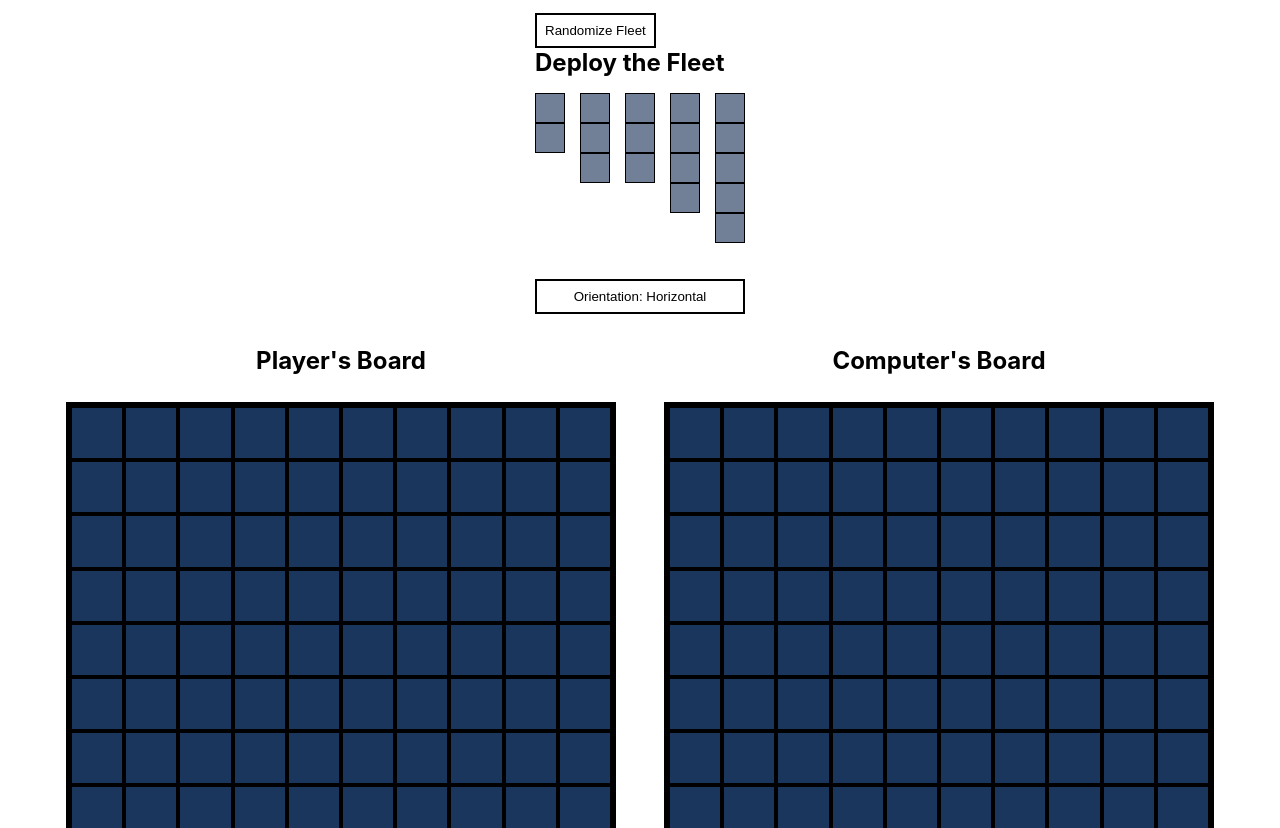
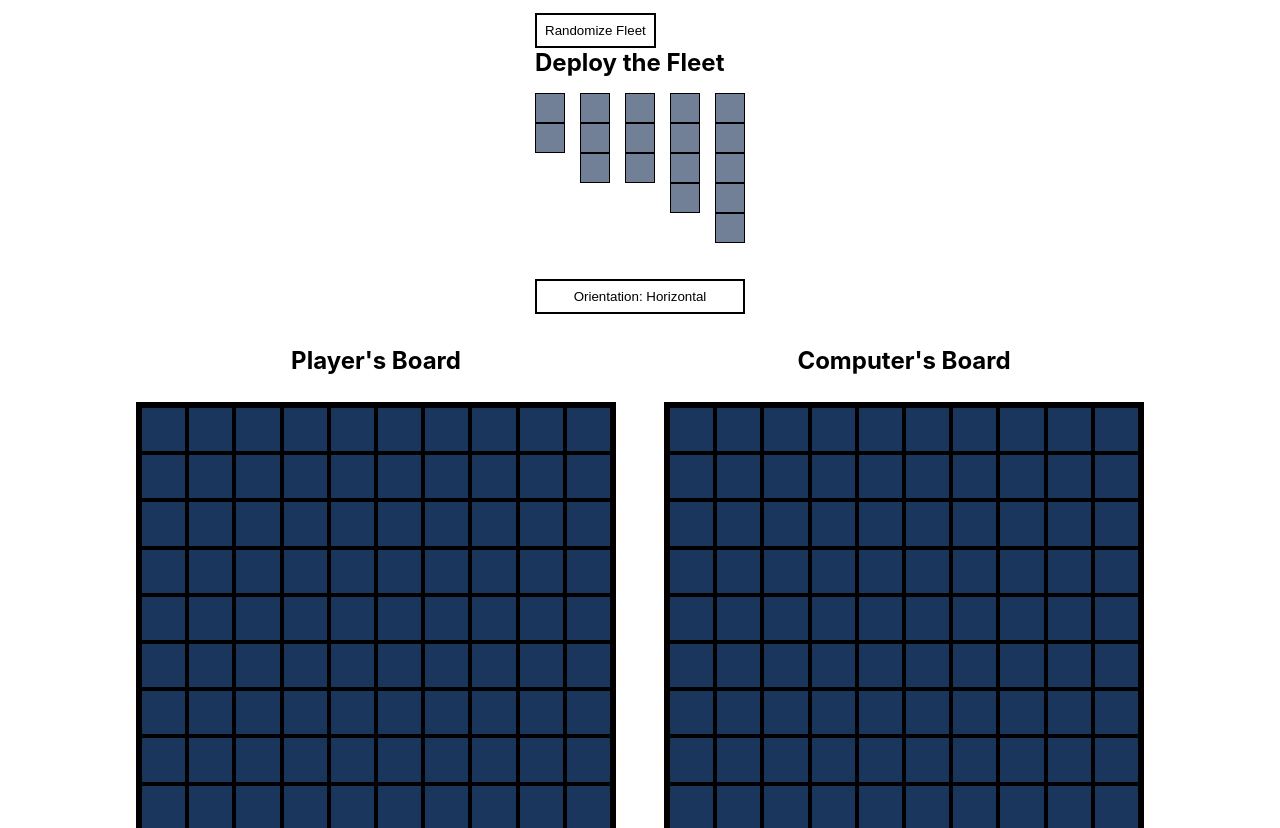
Before and after one commit to cmatsagka/battleship, a website built with webpack: page src/template.html in a window 1280 px wide. Shown: the part 124-952 px from the top of the page. Built offline with nearby package versions, Linux system fonts and the light colour scheme; a web font is replaced by a local one.

Commit message:
Edit media queries to also mind mid-size screens

```diff
--- a/src/styles.css
+++ b/src/styles.css
@@ -101,7 +101,7 @@ body {
 
 .board-section {
 	width: 100%;
-	max-width: 450px;
+	max-width: 400px;
 	display: flex;
 	flex-direction: column;
 	align-items: center;
@@ -119,16 +119,27 @@ body {
 	border: var(--border-thick) solid var(--clr-border);
 }
 
-@media (min-width: 900px) {
+@media (min-width: 650px) {
 	.boards-container {
 		flex-direction: row;
 		justify-content: center;
 		align-items: flex-start;
+		gap: var(--spacing-md);
+	}
+
+	.board-section {
+		flex: 1;
+		min-width: 320px;
+	}
+}
+
+@media (min-width: 1024px) {
+	.boards-container {
 		gap: var(--spacing-xl);
 	}
 
 	.board-section {
-		min-width: 550px;
+		min-width: 480px;
 	}
 }
 
```
